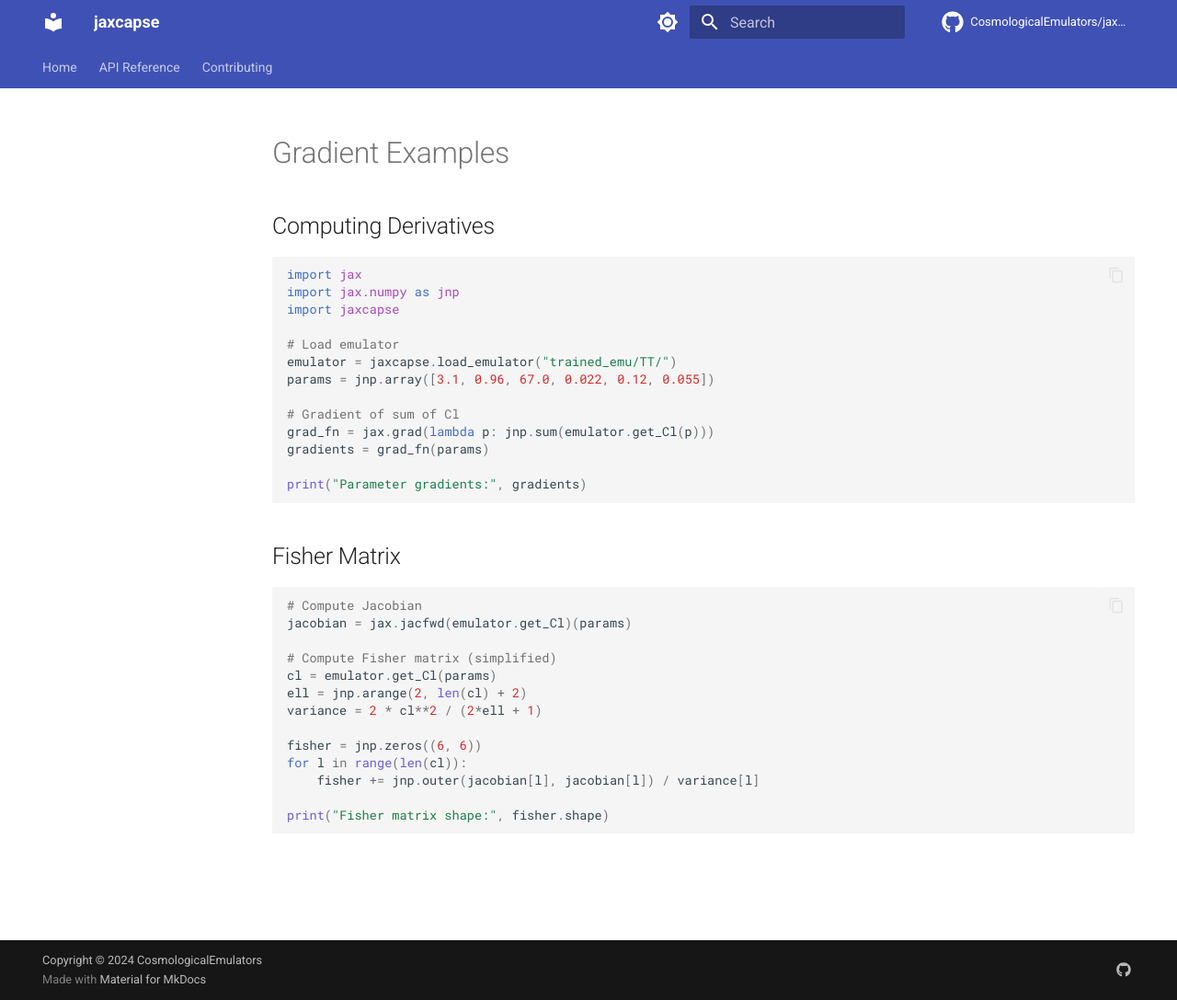
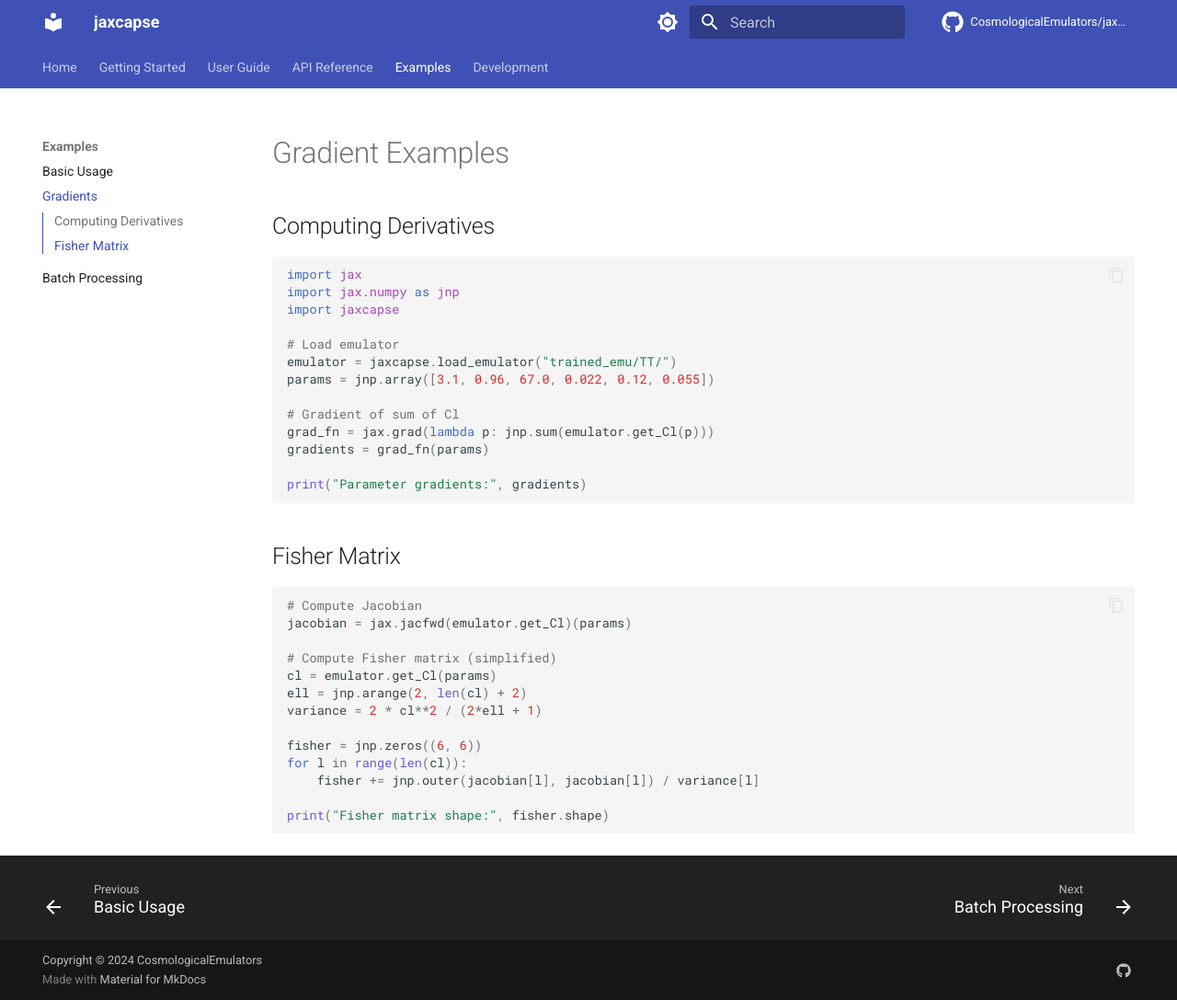
Before and after one commit to CosmologicalEmulators/jaxcapse, an MkDocs documentation site: the page built from docs/examples/gradients.md, in a window 1280 px wide and 1087 px high. Shown: the whole window at 92% size. Built offline with MkDocs 1.6.1 and Material for MkDocs 9.7.7, drawn with Linux system fonts in a browser that asks for light colours; comment, search, counter and statistics services are not loaded; the version menu is left out.

Commit message:
Update mkdocs.yml

```diff
--- a/mkdocs.yml
+++ b/mkdocs.yml
@@ -129,11 +129,29 @@ extra:
     default: stable
 
 nav:
-  - Home:
-      - Overview: index.md
+  - Home: index.md
+  - Getting Started:
+      - Installation: getting_started/installation.md
+      - Quick Start: getting_started/quickstart.md
+      - Tutorial: getting_started/tutorial.md
+  - User Guide:
+      - Overview: user_guide/overview.md
+      - Loading Emulators: user_guide/loading.md
+      - Computing Power Spectra: user_guide/computing.md
+      - Batch Processing: user_guide/batch.md
+      - JAX Features: user_guide/jax_features.md
   - API Reference:
-      - Core: api.md
-  - Contributing: contributing.md
+      - jaxcapse: api/jaxcapse.md
+      - MLP Class: api/mlp.md
+      - Utilities: api/utils.md
+  - Examples:
+      - Basic Usage: examples/basic.md
+      - Gradients: examples/gradients.md
+      - Batch Processing: examples/batch.md
+  - Development:
+      - Contributing: development/contributing.md
+      - Testing: development/testing.md
+      - Changelog: development/changelog.md
 
 copyright: Copyright &copy; 2024 CosmologicalEmulators
 
```
